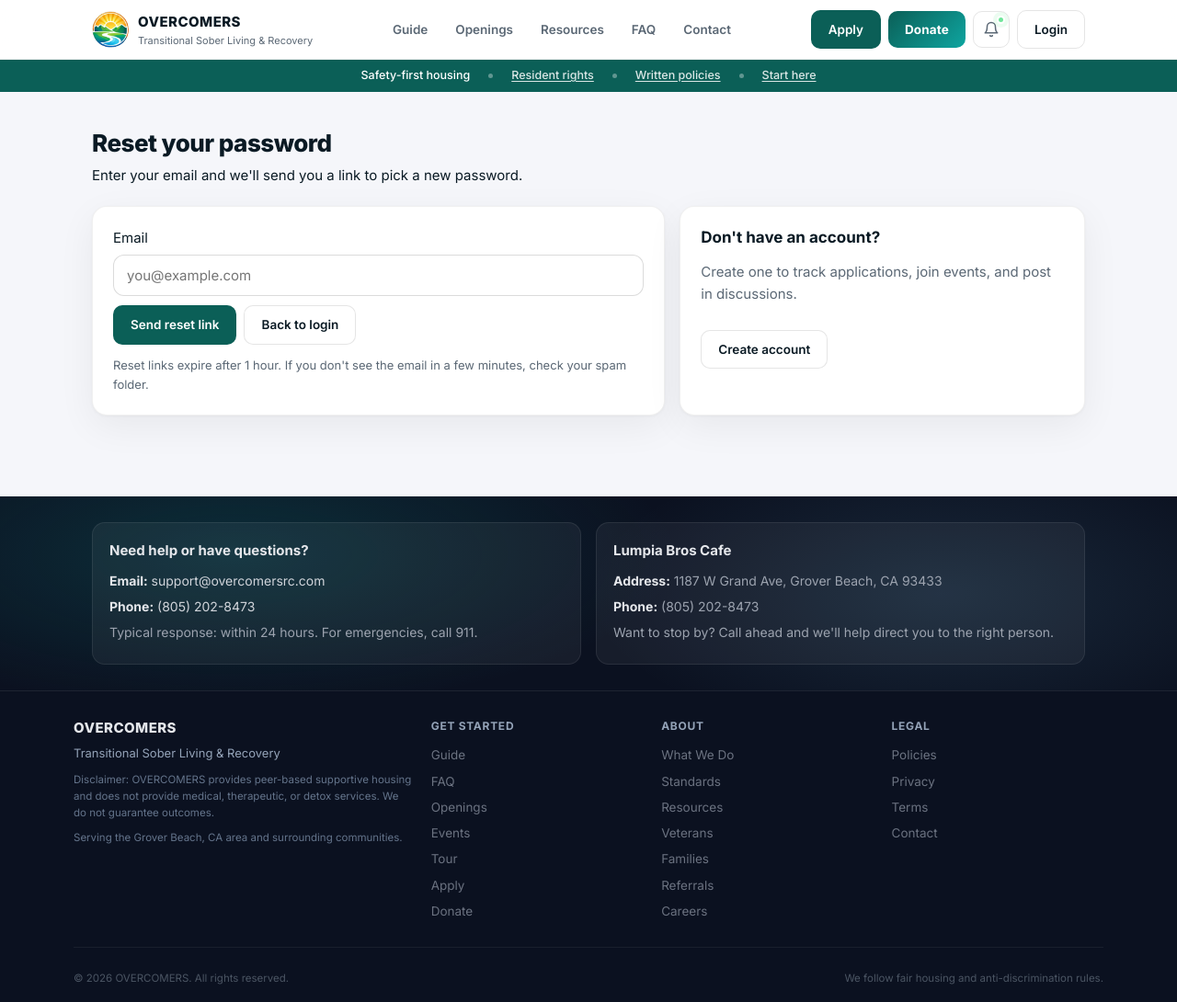
After one commit to cryptoparcel/overcommers-sle, a Flask app: page /auth/forgot-password in a window 1280 px wide. The commit adds this page. Shown: the whole page at 92% size. Run offline with Flask 3, Linux system fonts and the light colour scheme; parts of the project's set-up code (start-up, migrations or seed data) failed here and were passed over.

Commit message:
Add password reset flow and harden session protection
New password-recovery path: /auth/forgot-password accepts an email, generates a 64-char URL-safe single-use token with a 1-hour expiry, and mails a reset link via the existing mailer. The same flash message is shown whether or not the email exists, which prevents email enumeration. /auth/reset-password/<token> validates the token and expiry, then lets the user set a new password; the token is cleared on success so each link is strictly single-use.

Forms are rate-limited (5 requests/hour, 10 completions/hour) and every request/completion is written to the activity log. The login page gains a "Forgot password?" link aligned to the right of the action row, matching existing link styling.

Login manager now runs with session_protection='strong' so Flask-Login invalidates sessions when IP or user-agent changes — a cheap defense against hijacked session cookies.

Migration 0011 adds users.reset_token (unique-indexed) and users.reset_token_expires, following the same batch_alter_table pattern as the moderator migration.

Co-Authored-By: Claude Opus 4.7 (1M context) <noreply@anthropic.com>

```diff
--- a/app/__init__.py
+++ b/app/__init__.py
@@ -35,6 +35,7 @@ def create_app() -> Flask:
 
     login_manager.login_view = "auth.login"
     login_manager.login_message_category = "info"
+    login_manager.session_protection = "strong"
 
     app.register_blueprint(public_bp)
     app.register_blueprint(auth_bp, url_prefix="/auth")
--- a/app/blueprints/auth.py
+++ b/app/blueprints/auth.py
@@ -2,14 +2,16 @@
 from __future__ import annotations
 
 import secrets
-from datetime import datetime, timezone
+from datetime import datetime, timezone, timedelta
 from flask import Blueprint, flash, redirect, render_template, request, url_for
 from flask_login import login_user, logout_user, login_required, current_user
 
 from ..extensions import db, limiter
-from ..forms import SignupForm, LoginForm, ProfileForm, PasswordChangeForm
+from ..forms import SignupForm, LoginForm, ProfileForm, PasswordChangeForm, PasswordResetRequestForm, PasswordResetForm
 from ..models import User, Event, EventRSVP
 from ..utils.mailer import send_email
+
+RESET_TOKEN_TTL_HOURS = 1
 
 auth_bp = Blueprint("auth", __name__)
 
@@ -212,6 +214,108 @@ def resend_confirmation():
     return redirect(url_for("auth.account"))
 
 
+# ── Password reset ────────────────────────────────────────────
+
+def _send_reset_email(user: User) -> None:
+    reset_url = url_for("auth.reset_password", token=user.reset_token, _external=True)
+    body = (
+        f"Hi {user.name or user.username},\n\n"
+        f"Someone asked to reset the password on your Overcomers account.\n\n"
+        f"If it was you, click this link within the next {RESET_TOKEN_TTL_HOURS} hour(s) to pick a new password:\n"
+        f"{reset_url}\n\n"
+        f"If you didn't request this, you can safely ignore this email — your password won't change.\n\n"
+        f"— The Overcomers Team\n"
+        f"Grover Beach, CA\n"
+    )
+    send_email(
+        to_email=user.email,
+        subject="Reset your password — Overcomers",
+        body=body,
+    )
+
+
+@auth_bp.get("/forgot-password")
+def forgot_password():
+    if current_user.is_authenticated:
+        return redirect(url_for("auth.account"))
+    form = PasswordResetRequestForm()
+    return render_template("auth/forgot_password.html", form=form, title="Reset password")
+
+
+@auth_bp.post("/forgot-password")
+@limiter.limit("5 per hour")
+def forgot_password_post():
+    if current_user.is_authenticated:
+        return redirect(url_for("auth.account"))
+    form = PasswordResetRequestForm()
+    if not form.validate_on_submit():
+        flash("Please enter a valid email.", "error")
+        return render_template("auth/forgot_password.html", form=form, title="Reset password"), 400
+
+    email = form.email.data.strip().lower()
+    user = User.query.filter_by(email=email).first()
+
+    if user:
+        user.reset_token = _generate_token()
+        user.reset_token_expires = (
+            datetime.now(timezone.utc).replace(tzinfo=None) + timedelta(hours=RESET_TOKEN_TTL_HOURS)
+        )
+        db.session.commit()
+        try:
+            _send_reset_email(user)
+        except Exception:
+            pass  # Don't leak mailer failures through the UI
+        try:
+            from ..utils import log_activity
+            log_activity(action="password_reset_requested", category="auth",
+                         details=f"user_id={user.id}", user_id=user.id, level="info")
+        except Exception:
+            pass
+
+    # Same response whether or not the email exists — prevents enumeration
+    flash("If an account with that email exists, we've sent a reset link. Check your inbox.", "info")
+    return redirect(url_for("auth.login"))
+
+
+@auth_bp.get("/reset-password/<token>")
+def reset_password(token: str):
+    user = User.query.filter_by(reset_token=token).first()
+    if not user or not user.reset_token_expires or user.reset_token_expires < datetime.now(timezone.utc).replace(tzinfo=None):
+        flash("That reset link is invalid or has expired. Request a new one.", "error")
+        return redirect(url_for("auth.forgot_password"))
+    form = PasswordResetForm()
+    return render_template("auth/reset_password.html", form=form, token=token, title="Choose a new password")
+
+
+@auth_bp.post("/reset-password/<token>")
+@limiter.limit("10 per hour")
+def reset_password_post(token: str):
+    user = User.query.filter_by(reset_token=token).first()
+    if not user or not user.reset_token_expires or user.reset_token_expires < datetime.now(timezone.utc).replace(tzinfo=None):
+        flash("That reset link is invalid or has expired. Request a new one.", "error")
+        return redirect(url_for("auth.forgot_password"))
+
+    form = PasswordResetForm()
+    if not form.validate_on_submit():
+        flash("Please fix the form errors and try again.", "error")
+        return render_template("auth/reset_password.html", form=form, token=token, title="Choose a new password"), 400
+
+    user.set_password(form.new_password.data)
+    user.reset_token = None
+    user.reset_token_expires = None
+    db.session.commit()
+
+    try:
+        from ..utils import log_activity
+        log_activity(action="password_reset_completed", category="auth",
+                     details=f"user_id={user.id}", user_id=user.id, level="warning")
+    except Exception:
+        pass
+
+    flash("Your password has been updated. Log in with your new password.", "success")
+    return redirect(url_for("auth.login"))
+
+
 # ── Logout ────────────────────────────────────────────────────
 
 @auth_bp.post("/logout")
--- a/app/forms.py
+++ b/app/forms.py
@@ -108,6 +108,20 @@ class StorySubmitForm(FlaskForm):
             raise ValidationError("Please complete the reCAPTCHA and try again.")
 
 
+class PasswordResetRequestForm(FlaskForm):
+    email = StringField("Email", validators=[DataRequired(), Email(), Length(max=255)])
+    submit = SubmitField("Send reset link")
+
+
+class PasswordResetForm(FlaskForm):
+    new_password = PasswordField("New password", validators=[DataRequired(), Length(min=8, max=128)])
+    confirm_new_password = PasswordField(
+        "Confirm new password",
+        validators=[DataRequired(), EqualTo("new_password", message="Passwords must match.")],
+    )
+    submit = SubmitField("Update password")
+
+
 class ProfileForm(FlaskForm):
     name = StringField("Name", validators=[DataRequired(), Length(max=120)])
     phone = StringField("Phone (optional)", validators=[Optional(), Length(max=40)])
--- a/app/models.py
+++ b/app/models.py
@@ -31,6 +31,10 @@ class User(UserMixin, db.Model):
     # Email confirmation
     email_confirmed = db.Column(db.Boolean, default=False, nullable=False)
     confirm_token = db.Column(db.String(64), unique=True, nullable=True)
+
+    # Password reset (token is single-use and expires)
+    reset_token = db.Column(db.String(64), unique=True, nullable=True, index=True)
+    reset_token_expires = db.Column(db.DateTime, nullable=True)
 
     def set_password(self, password: str) -> None:
         self.password_hash = generate_password_hash(password)
--- /dev/null
+++ b/app/templates/auth/forgot_password.html
@@ -0,0 +1,44 @@
+
+{% extends "base.html" %}
+{% block content %}
+<section class="section">
+  <div class="container">
+    <div class="section-head">
+      <div>
+        <h2>Reset your password</h2>
+        <p>Enter your email and we'll send you a link to pick a new password.</p>
+      </div>
+    </div>
+
+    <div class="grid">
+      <div class="card" style="grid-column: span 7;">
+        <div class="body">
+          <form method="post" novalidate>
+            {{ form.hidden_tag() }}
+            <div class="field">
+              <label>{{ form.email.label }}</label>
+              {{ form.email(class_="input", placeholder="you@example.com", autocomplete="email", inputmode="email") }}
+              {% for e in form.email.errors %}<div class="error">{{ e }}</div>{% endfor %}
+            </div>
+            <div class="actions">
+              <button class="btn btn--primary" type="submit">Send reset link</button>
+              <a class="btn" href="{{ url_for('auth.login') }}">Back to login</a>
+            </div>
+            <p class="muted" style="margin-top:12px; font-size:13px;">Reset links expire after 1 hour. If you don't see the email in a few minutes, check your spam folder.</p>
+          </form>
+        </div>
+      </div>
+
+      <div class="card login-help-card" style="grid-column: span 5;">
+        <div class="body">
+          <h3>Don't have an account?</h3>
+          <p class="muted">Create one to track applications, join events, and post in discussions.</p>
+          <div class="actions" style="margin-top:12px;">
+            <a class="btn" href="{{ url_for('auth.register') }}">Create account</a>
+          </div>
+        </div>
+      </div>
+    </div>
+  </div>
+</section>
+{% endblock %}
--- a/app/templates/auth/login.html
+++ b/app/templates/auth/login.html
@@ -33,6 +33,7 @@
             <div class="actions">
               <button class="btn btn--primary" type="submit">Login</button>
               <a class="btn" href="{{ url_for('auth.register') }}">Create account</a>
+              <a class="link muted" href="{{ url_for('auth.forgot_password') }}" style="margin-left:auto; align-self:center; font-size:13.5px;">Forgot password?</a>
             </div>
           </form>
         </div>
```
Also changed, not shown: app/templates/auth/reset_password.html (added, +48 -0 lines), migrations/versions/0011_add_password_reset_tokens.py (added, +25 -0 lines).
